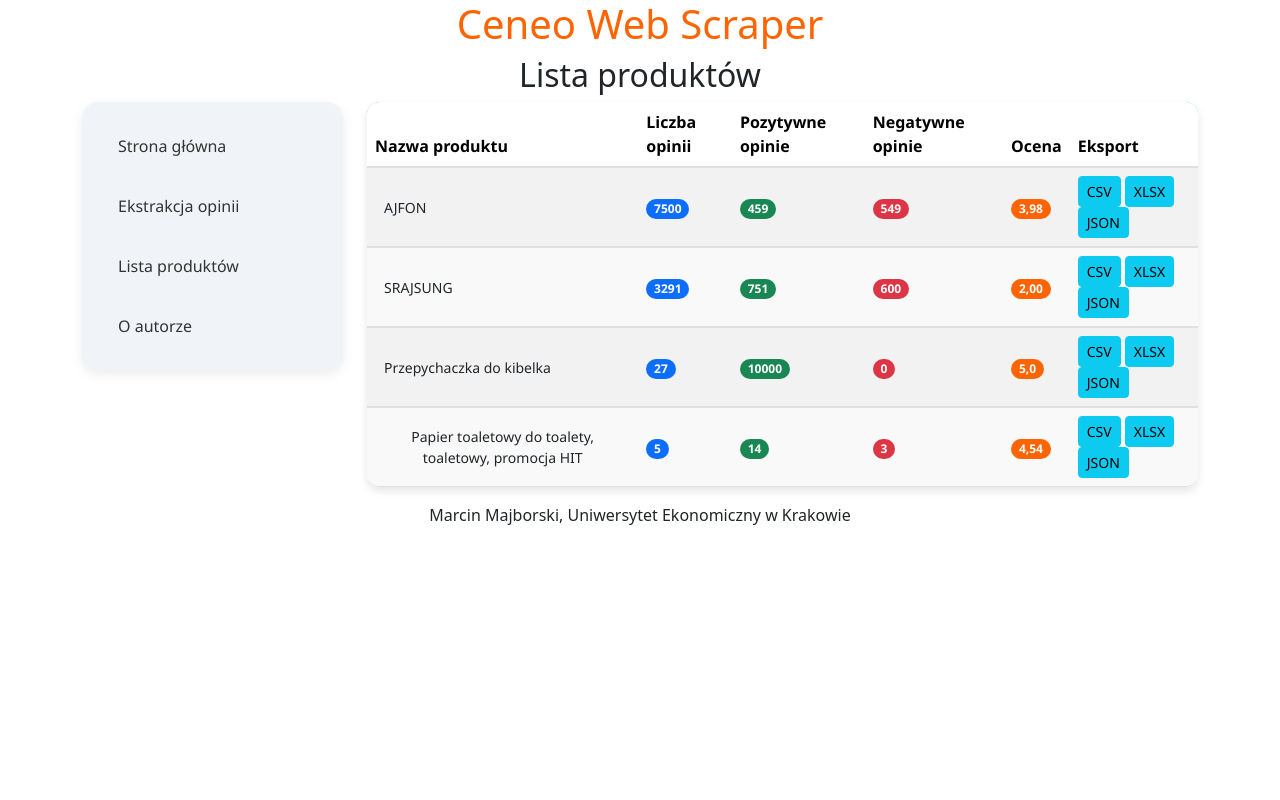
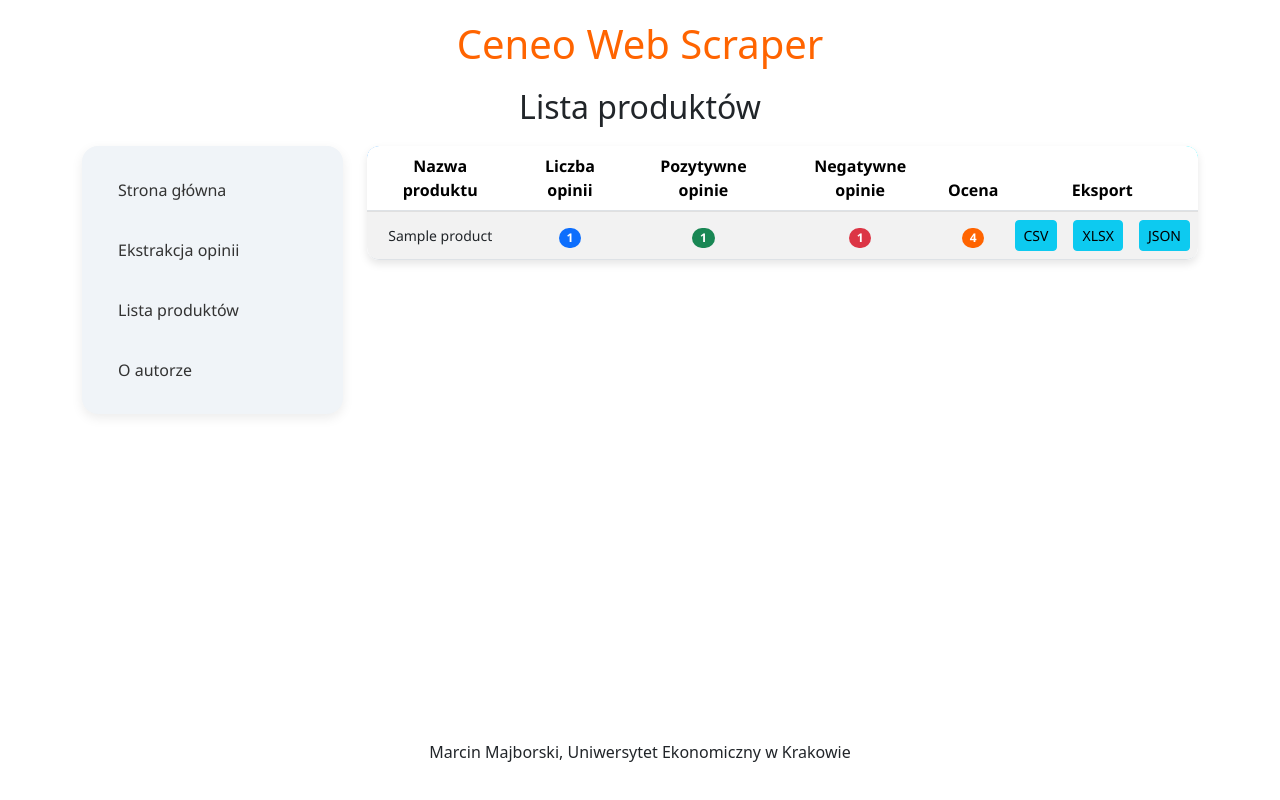
Before and after one commit to Majbor1/CeneoWebScraper, a Flask app: template app/templates/products.html in a window 1280 px wide. Run offline with Flask 3, Linux system fonts and the light colour scheme; the template is opened without the code that fills it: most values are stand-ins (such as "Sample title", 1, 10 or a date in 2020); parts of the project's set-up code (start-up, migrations or seed data) failed here and were passed over.

Commit message:
MM 04.06.2025

```diff
--- a/app/models/review.py
+++ b/app/models/review.py
@@ -34,6 +34,11 @@ class Review:
     def to_dict(self):
         return {feature: getattr(self, feature) for feature in self.review_schema.keys()}
 
+    def from_dict(self, review_dict):
+        for key in self.review_schema.keys():
+            setattr(self, key, review_dict(key))
+        return self
+
     def extract_features(self, review):
         for key, value in self.review_schema.items():
             setattr(self, key, extract(review, *value))
--- a/app/static/style.css
+++ b/app/static/style.css
@@ -1,9 +1,35 @@
+html, body {
+    height: 100%;
+    margin: 0;
+    padding: 0;
+}
+
+body {
+    display: flex;
+    flex-direction: column;
+    min-height: 100vh;
+}
+
+footer{
+  margin: 20px;
+}
+
+section.container {
+    flex: 1;
+}
+
 h1 {
     color: #ff6400;
 }
 
+header h1, header h2 {
+    margin: 20px 0;
+}
+
+
+
 .badge.bg-ceneo {
-    background-color: #ff6400; /* jasny zielony */
+    background-color: #ff6400; /* jasny pomarańczowy */
     color: white; /* ciemny tekst */
     font-weight: 600;
   }
--- a/app/templates/products.html
+++ b/app/templates/products.html
@@ -4,75 +4,30 @@
 
     <table class="table table-striped align-middle">
       <thead>
-        <tr>
+        <tr style="text-align: center;">
           <th>Nazwa produktu</th>
           <th>Liczba opinii</th>
           <th>Pozytywne opinie</th>
           <th>Negatywne opinie</th>
           <th>Ocena</th>
-          <th>Eksport</th>
+          <th colspan="3">Eksport</th>
         </tr>
       </thead>
       <tbody>
-        <tr>
+        {% for product in products %}
+        <tr style="text-align: center;">
           <td>
-            <a class="btn btn-ceneo btn-sm" href="{{ url_for('product', product_id=105961125) }}">AJFON</a>
+            <a class="btn btn-ceneo btn-sm" href="{{ url_for('product', product_id=product.product_id) }}">{{product.product_name}}</a>
           </td>
-          <td><span class="badge bg-primary rounded-pill">7500</span></td>
-          <td><span class="badge bg-success rounded-pill">459</span></td>
-          <td><span class="badge bg-danger rounded-pill">549</span></td>
-          <td><span class="badge bg-ceneo rounded-pill">3,98</span></td>
-          <td>
-            <a href="#" class="btn btn-info btn-sm">CSV</a>
-            <a href="#" class="btn btn-info btn-sm">XLSX</a>
-            <a href="#" class="btn btn-info btn-sm">JSON</a>
-          </td>
+          <td><span class="badge bg-primary rounded-pill">{{product.stats.reviews_count}}</span></td>
+          <td><span class="badge bg-success rounded-pill">{{product.stats.pros_count}}</span></td>
+          <td><span class="badge bg-danger rounded-pill">{{product.stats.cons_count}}</span></td>
+          <td><span class="badge bg-ceneo rounded-pill">{{product.stats.avg_stars}}</span></td>
+          <td><a href="#" class="btn btn-info btn-sm">CSV</a></td>
+          <td><a href="#" class="btn btn-info btn-sm">XLSX</a></td>
+          <td><a href="#" class="btn btn-info btn-sm">JSON</a></td>
         </tr>
-
-        <tr>
-          <td>
-            <a class="btn btn-ceneo btn-sm" href="{{ url_for('product', product_id=105961125) }}">SRAJSUNG</a>
-          </td>
-          <td><span class="badge bg-primary rounded-pill">3291</span></td>
-          <td><span class="badge bg-success rounded-pill">751</span></td>
-          <td><span class="badge bg-danger rounded-pill">600</span></td>
-          <td><span class="badge bg-ceneo rounded-pill">2,00</span></td>
-          <td>
-            <a href="#" class="btn btn-info btn-sm">CSV</a>
-            <a href="#" class="btn btn-info btn-sm">XLSX</a>
-            <a href="#" class="btn btn-info btn-sm">JSON</a>
-          </td>
-        </tr>
-
-        <tr>
-          <td>
-            <a class="btn btn-ceneo btn-sm" href="{{ url_for('product', product_id=105961125) }}">Przepychaczka do kibelka</a>
-          </td>
-          <td><span class="badge bg-primary rounded-pill">27</span></td>
-          <td><span class="badge bg-success rounded-pill">10000</span></td>
-          <td><span class="badge bg-danger rounded-pill">0</span></td>
-          <td><span class="badge bg-ceneo rounded-pill">5,0</span></td>
-          <td>
-            <a href="#" class="btn btn-info btn-sm">CSV</a>
-            <a href="#" class="btn btn-info btn-sm">XLSX</a>
-            <a href="#" class="btn btn-info btn-sm">JSON</a>
-          </td>
-        </tr>
-
-        <tr>
-          <td>
-            <a class="btn btn-ceneo btn-sm" href="{{ url_for('product', product_id=105961125) }}">Papier toaletowy do toalety, toaletowy, promocja HIT</a>
-          </td>
-          <td><span class="badge bg-primary rounded-pill">5</span></td>
-          <td><span class="badge bg-success rounded-pill">14</span></td>
-          <td><span class="badge bg-danger rounded-pill">3</span></td>
-          <td><span class="badge bg-ceneo rounded-pill">4,54</span></td>
-          <td>
-            <a href="#" class="btn btn-info btn-sm">CSV</a>
-            <a href="#" class="btn btn-info btn-sm">XLSX</a>
-            <a href="#" class="btn btn-info btn-sm">JSON</a>
-          </td>
-        </tr>
+        {% endfor %}
       </tbody>
     </table>
 {% endblock %}
```
Also changed, not shown: app/forms.py (+9 -8 lines), app/models/product.py (+26 -0 lines), app/routes.py (+27 -8 lines), app/templates/extract.html (+18 -4 lines), app/templates/product.html (+59 -4 lines).
